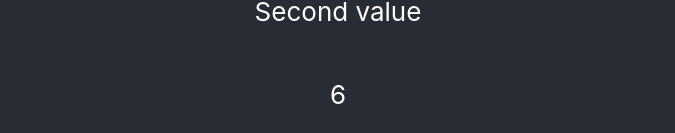
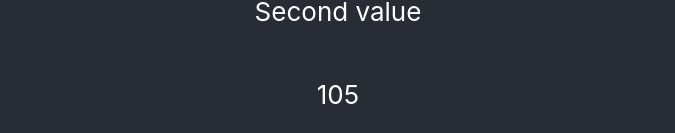
Before and after one commit to anfegagra/ejemplo_reactjs, a React (Create React App) app: page / in a window 1280 px wide. Shown: the part 764-897 px from the top of the page, without its empty margins (302-977 px from the left). Built offline with nearby package versions, Linux system fonts and the light colour scheme.

Commit message:
se utiliza props para inicializar el state del componente Counter

```diff
--- a/src/App.js
+++ b/src/App.js
@@ -40,9 +40,9 @@ class Hello extends Component {
 }
 
 class Counter extends Component {
-  constructor() {
-    super();
-    this.state = { counter: 1 };
+  constructor(props) {
+    super(props);
+    this.state = { counter: this.props.initialCounter };
     setInterval(() => {
       this.setState({ counter: this.state.counter + 1 });
     }, 1000);
@@ -53,6 +53,10 @@ class Counter extends Component {
     return <CounterNumber number={this.state.counter} />
   }
 
+}
+
+Counter.defaultProps = {
+  initialCounter: 0
 }
 
 class CounterNumber extends Component {
@@ -75,7 +79,7 @@ function App() {
           multiply={(number) => number * 4}
           mainTitle={<h1>Este es el título principal</h1>}
         />
-        <Counter />
+        <Counter initialCounter={100} />
       </header>
     </div>
   );
```
